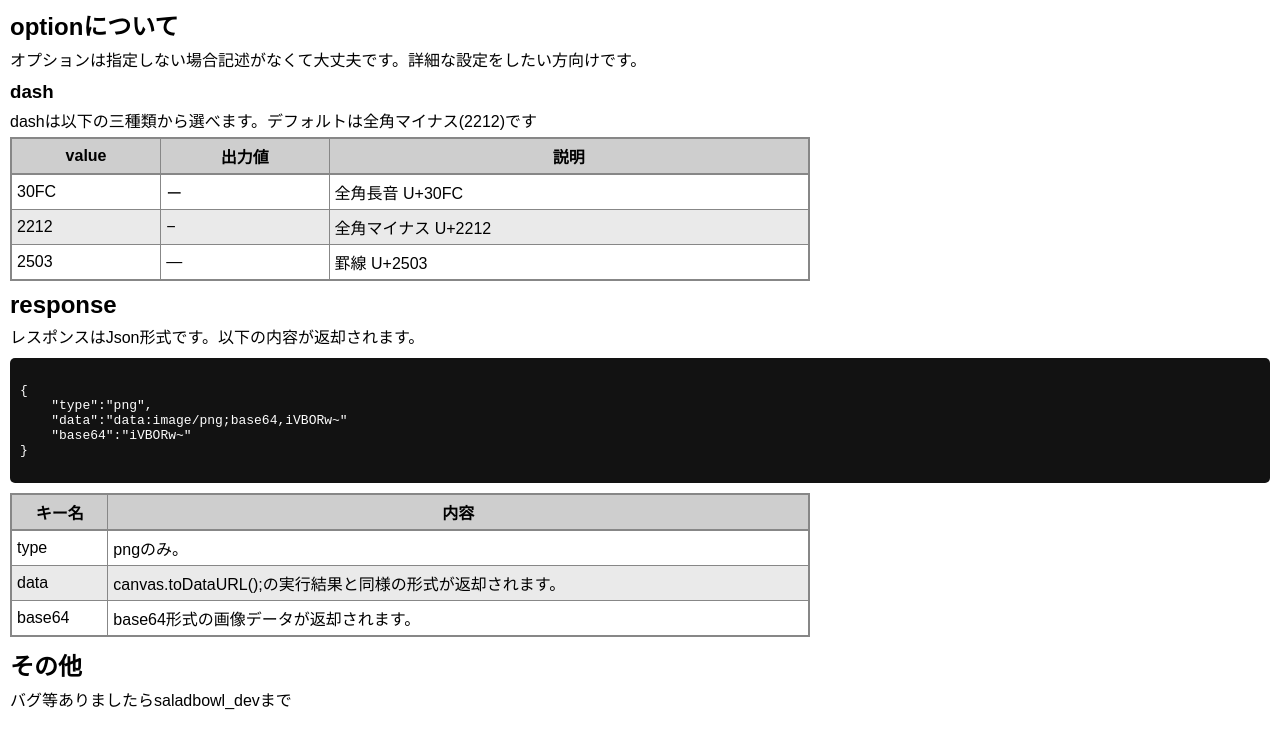
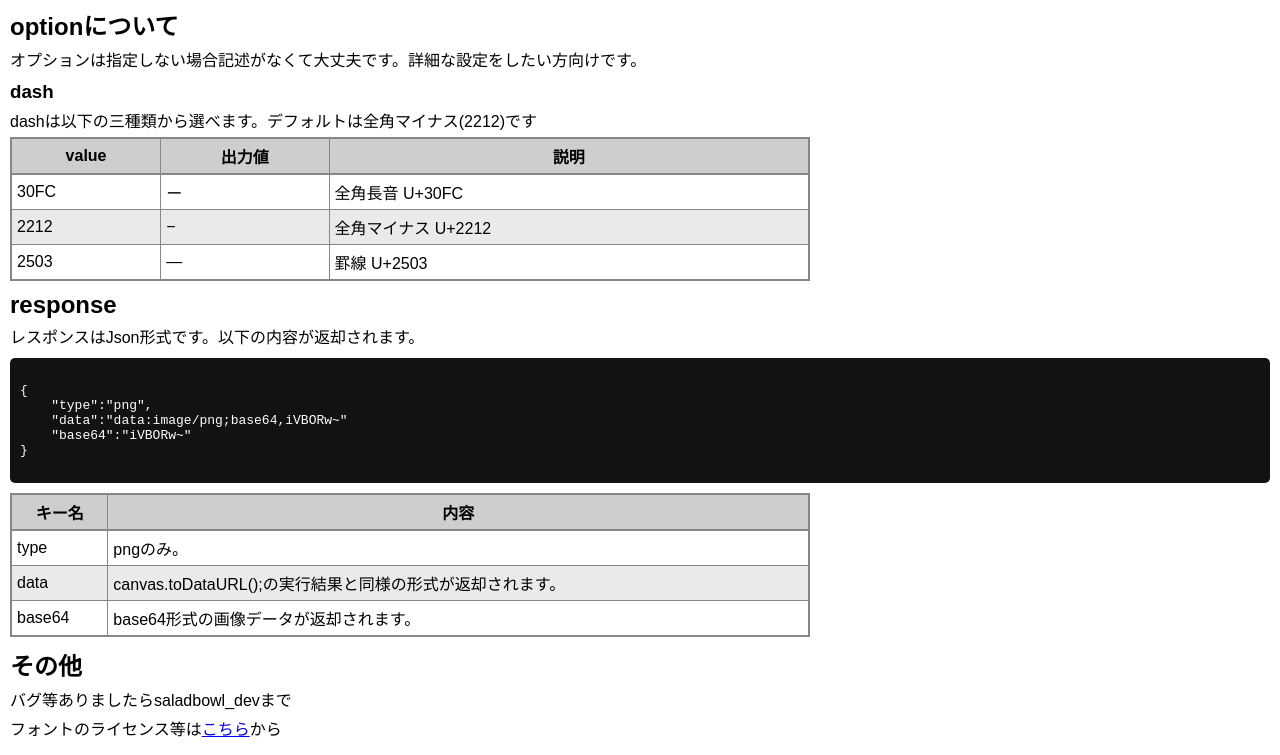
Before and after one commit to saladbowl77/postcard_address_API, a website: page html/index.html in a window 1280 px wide. Shown: the part 1411-2166 px from the top of the page. Before the commit the page ends 2137 px from the top, so only its background shows below. Drawn offline with Linux system fonts and the light colour scheme.

Commit message:
add : license

```diff
--- a/html/index.html
+++ b/html/index.html
@@ -224,6 +224,7 @@
         <section>
             <h2 id="other">その他</h2>
             <p>バグ等ありましたらsaladbowl_devまで</p>
+            <p>フォントのライセンス等は<a href="https://postcard.saladbowl.work/license/" target="_blank" rel="noopener noreferrer">こちら</a>から</p>
         </section>
     </main>
 </body>
```
